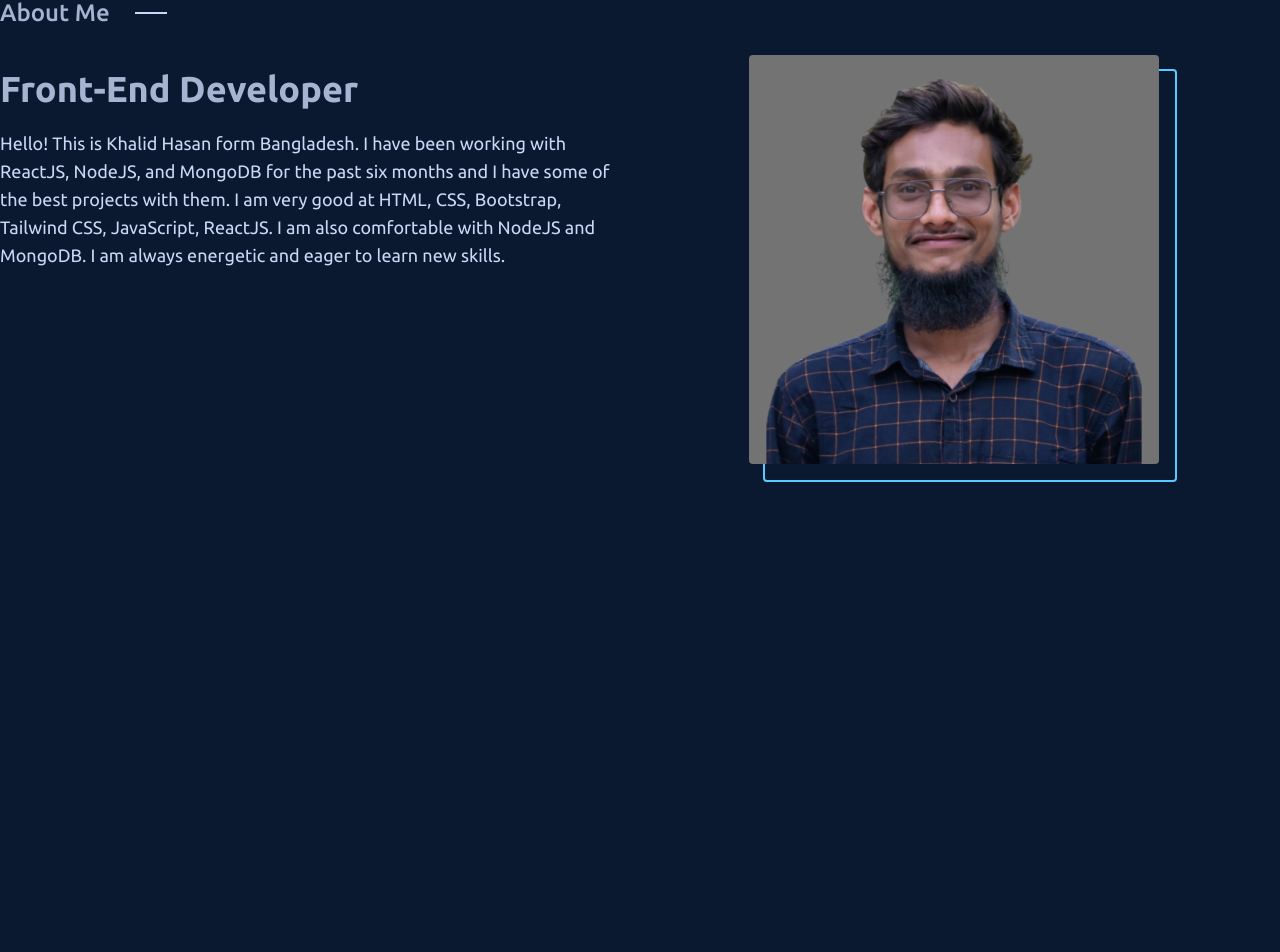
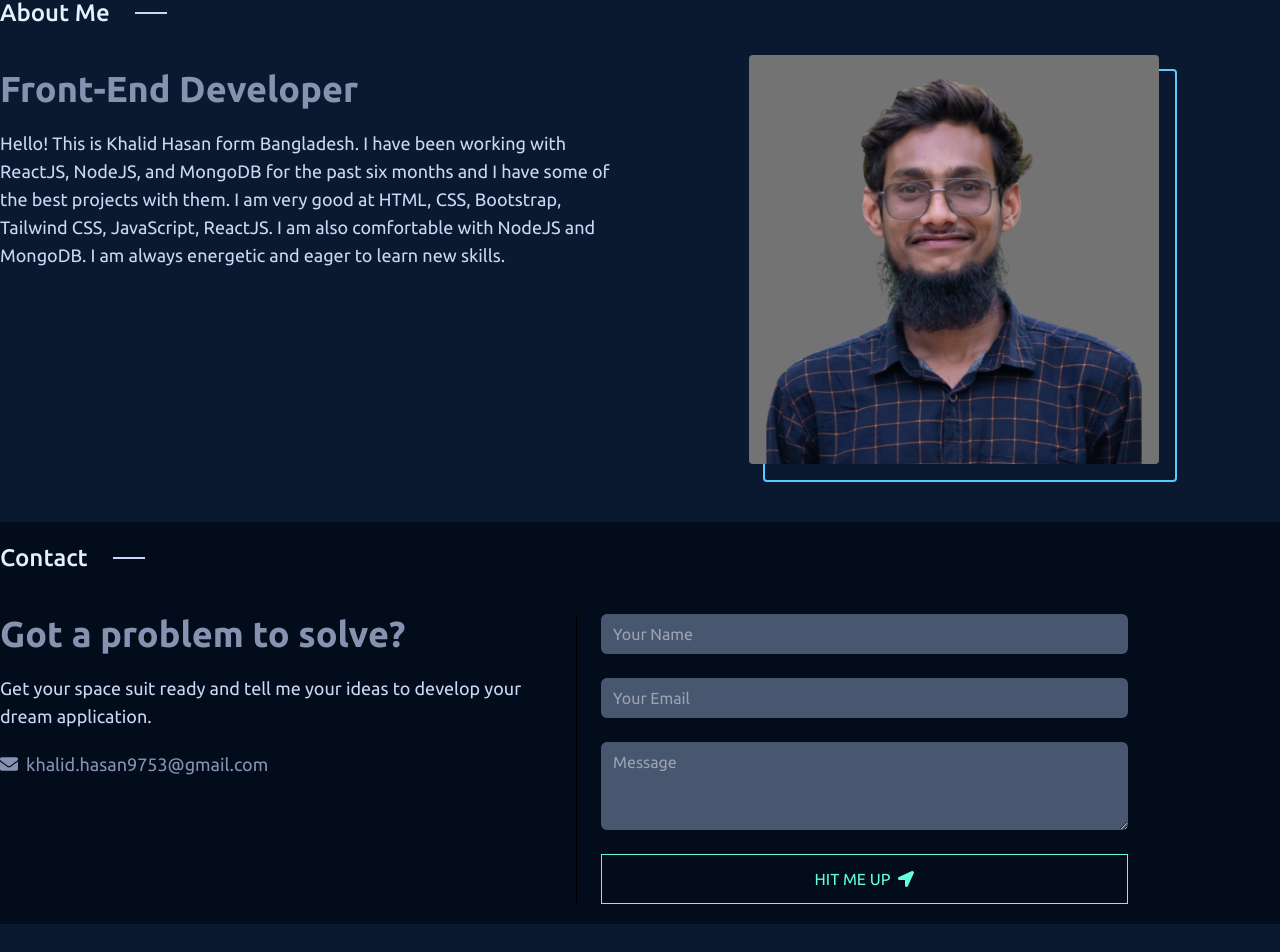
Before and after one commit to ThisIsKhalid/khalid_hasan_portfolio, a React (Create React App) app: page / in a window 1280 px wide. Shown: the part 515-1467 px from the top of the page. Before the commit the page ends 997 px from the top, so only its background shows below. Built offline with nearby package versions, Linux system fonts and the light colour scheme.

Commit message:
added contact me

```diff
--- a/src/App.js
+++ b/src/App.js
@@ -1,7 +1,9 @@
 import React from 'react';
 import About from './components/About';
+import ContactMe from './components/ContactMe';
 import Home from './components/Home';
 import Navbar from './components/Navbar';
+import Skills from './components/Skills';
 
 const App = () => {
   return (
@@ -9,6 +11,8 @@ const App = () => {
       <Navbar></Navbar>
       <Home></Home>
       <About></About>
+      {/* <Skills></Skills> */}
+      <ContactMe></ContactMe>
     </div>
   );
 };
--- a/src/components/About.jsx
+++ b/src/components/About.jsx
@@ -3,9 +3,9 @@ import khalid from '../Assets/khalid.png'
 
 const About = () => {
     return (
-      <div className="container mx-auto lg:px-0 px-5 ">
+      <div className="container mx-auto lg:px-0 px-5 my-10">
         <div className="flex gap-10 mb-10">
-          <h2 className="lg:text-2xl text-xl font-medium text-lightSlate">
+          <h2 className="lg:text-2xl text-xl font-medium text-white">
             About Me
           </h2>
           <span className="border border-lightestSlate rotate-90"></span>
@@ -13,7 +13,7 @@ const About = () => {
 
         <div className="flex flex-col md:flex-row justify-between gap-10">
           <div className="md:w-1/2">
-            <h1 className="text-4xl text-lightSlate font-bold mb-5">
+            <h1 className="text-4xl text-slate font-bold mb-5">
               Front-End Developer
             </h1>
             <p className="text-lightestSlate text-lg">
--- /dev/null
+++ b/src/components/ContactMe.jsx
@@ -0,0 +1,57 @@
+import React from "react";
+import { FaEnvelope, FaLocationArrow } from "react-icons/fa";
+
+const ContactMe = () => {
+  return (
+    <section className="bg-darkNavy">
+      <div className="container mx-auto lg:px-0 px-5 py-5 my-10">
+        <div className="flex gap-10 mb-10">
+          <h2 className="lg:text-2xl text-xl font-medium text-white">
+            Contact
+          </h2>
+          <span className="border border-lightestSlate rotate-90"></span>
+        </div>
+        <div className="grid max-w-6xl grid-cols-1 md:grid-cols-2 md:divide-x">
+          <div className="">
+            <h1 className="text-4xl text-slate font-bold mb-5">
+              Got a problem to solve?
+            </h1>
+            <p className="text-lightestSlate text-lg">
+              Get your space suit ready and tell me your ideas to develop your
+              dream application.
+            </p>
+            <p className="text-slate text-lg flex items-center gap-2 mt-5">
+              <FaEnvelope />
+              <span>khalid.hasan9753@gmail.com</span>
+            </p>
+          </div>
+          <form className="flex flex-col py-6 space-y-6 md:py-0 md:px-6 ng-untouched ng-pristine ng-valid">
+            <input
+              type="text"
+              placeholder="Your Name"
+              className="block w-full rounded-md shadow-sm focus:ring focus:outline-none focus:ring-green bg-darkSlate py-2 pl-3 text-white"
+            />
+            <input
+              type="email"
+              placeholder="Your Email"
+              className="block w-full rounded-md shadow-sm focus:ring focus:outline-none focus:ring-green bg-darkSlate py-2 pl-3 text-white"
+            />
+            <textarea
+              rows="3"
+              placeholder="Message"
+              className="block w-full rounded-md shadow-sm focus:ring focus:outline-none focus:ring-green bg-darkSlate py-2 pl-3 text-white"
+            ></textarea>
+            <button
+              type="button"
+              className="text-green border border-green px-4 py-3 flex items-center justify-center gap-2 uppercase"
+            >
+              Hit me up <FaLocationArrow />
+            </button>
+          </form>
+        </div>
+      </div>
+    </section>
+  );
+};
+
+export default ContactMe;
--- a/src/components/Home.jsx
+++ b/src/components/Home.jsx
@@ -12,7 +12,7 @@ const Home = () => {
             I build things for the web.
           </h2>
           <p className='text-lg text-lightSlate my-4'>Lorem ipsum dolor sit amet consectetur, adipisicing elit. Laudantium quisquam deserunt maiores ex, quo quae commodi, minus vel praesentium libero nulla nemo magni unde adipisci.</p>
-          <button className="text-green border border-green px-4 py-3 mt-5">
+          <button className="text-green border border-green px-4 py-3 mt-5 uppercase">
             Download Resume
           </button>
         </div>
--- /dev/null
+++ b/src/components/Skills.jsx
@@ -0,0 +1,16 @@
+import React from 'react';
+
+const Skills = () => {
+    return (
+      <div className="container mx-auto lg:px-0 px-5 ">
+        <div className="flex gap-10 mb-10">
+          <h2 className="lg:text-2xl text-xl font-medium text-white">
+            Skills
+          </h2>
+          <span className="border border-lightestSlate rotate-90"></span>
+        </div>
+      </div>
+    );
+};
+
+export default Skills;
```
